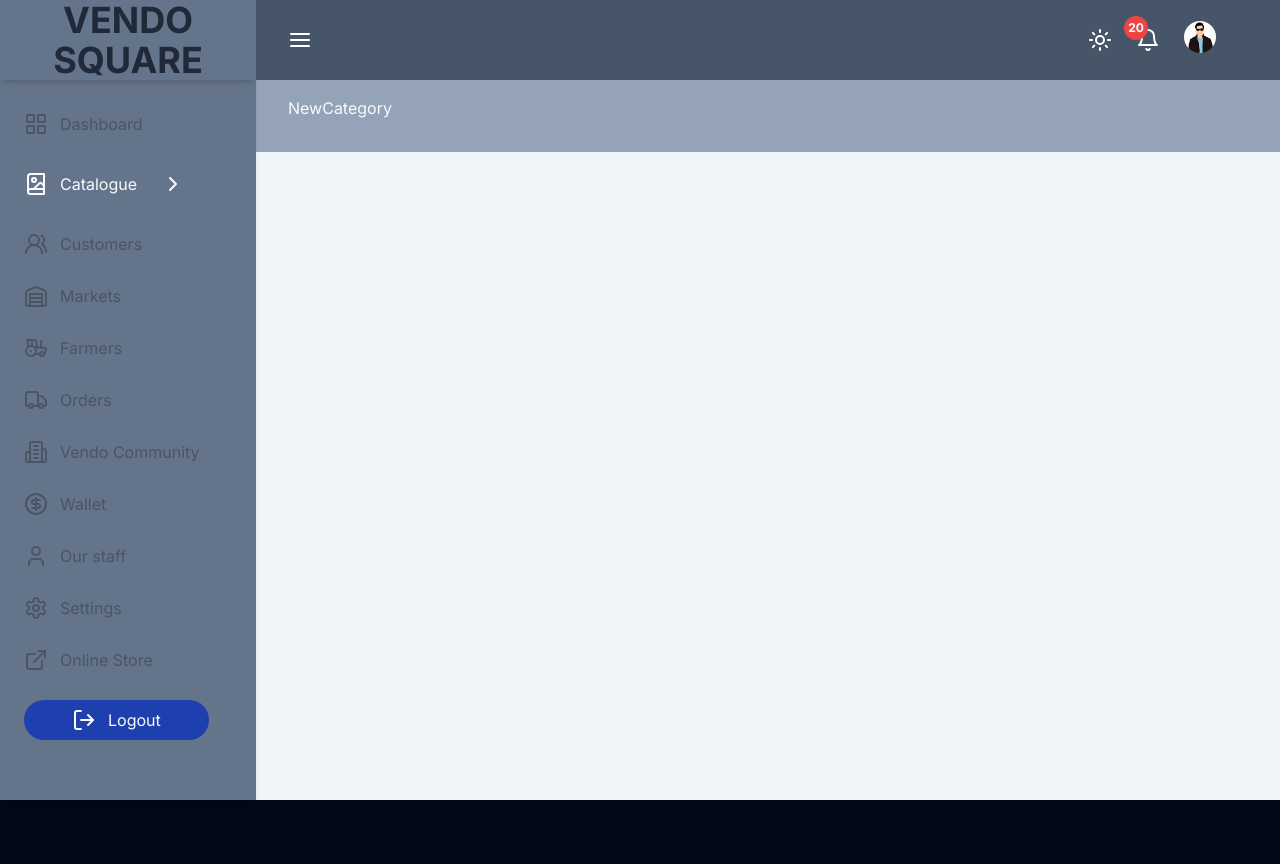
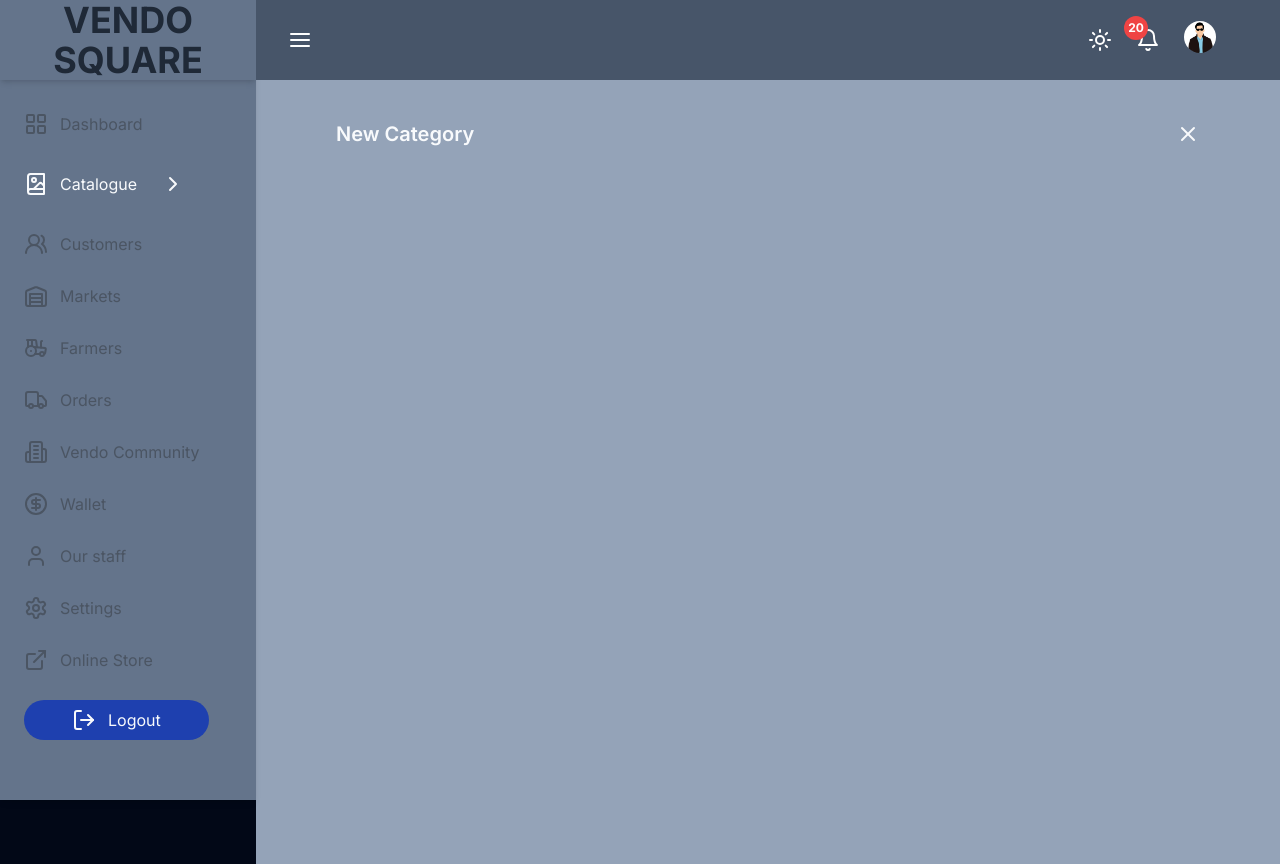
Before and after one commit to skazimhasani/Vendo-Square, a Next.js app: page /dashboard/categories/new in a window 1280 px wide. Before the commit the page ends 800 px from the top, so only its background shows below. Built offline with nearby package versions, Linux system fonts and the light colour scheme.

Commit message:
New Category Page Build Start

```diff
--- a/app/(back-office)/dashboard/(catalogue)/categories/new/page.jsx
+++ b/app/(back-office)/dashboard/(catalogue)/categories/new/page.jsx
@@ -1,5 +1,15 @@
+import { X } from "lucide-react";
 import React from "react";
 
 export default function NewCategoryPage() {
-  return <div>NewCategory</div>;
+  return (
+    <div>
+      <div className="flex items-center justify-between py-6 px-12">
+        <h2 className="text-xl font-semibold">New Category</h2>
+        <button>
+          <X />
+        </button>
+      </div>
+    </div>
+  );
 }
--- a/app/(back-office)/layout.js
+++ b/app/(back-office)/layout.js
@@ -13,7 +13,7 @@ export default function BackofficeLayout({ children }) {
       <div className="lg:ml-64 ml-0 flex-grow bg-slate-100 min-h-screen">
         <Navbar showSidebar={showSidebar} setShowSidebar={setShowSidebar} />
         {/* Body */}
-        <main className="p-8 bg-slate-100 dark:bg-slate-400 text-slate-50 mt-16">
+        <main className="p-8 bg-slate-100 dark:bg-slate-400 min-h-screen text-slate-50 mt-16">
           {children}
         </main>
       </div>
```
